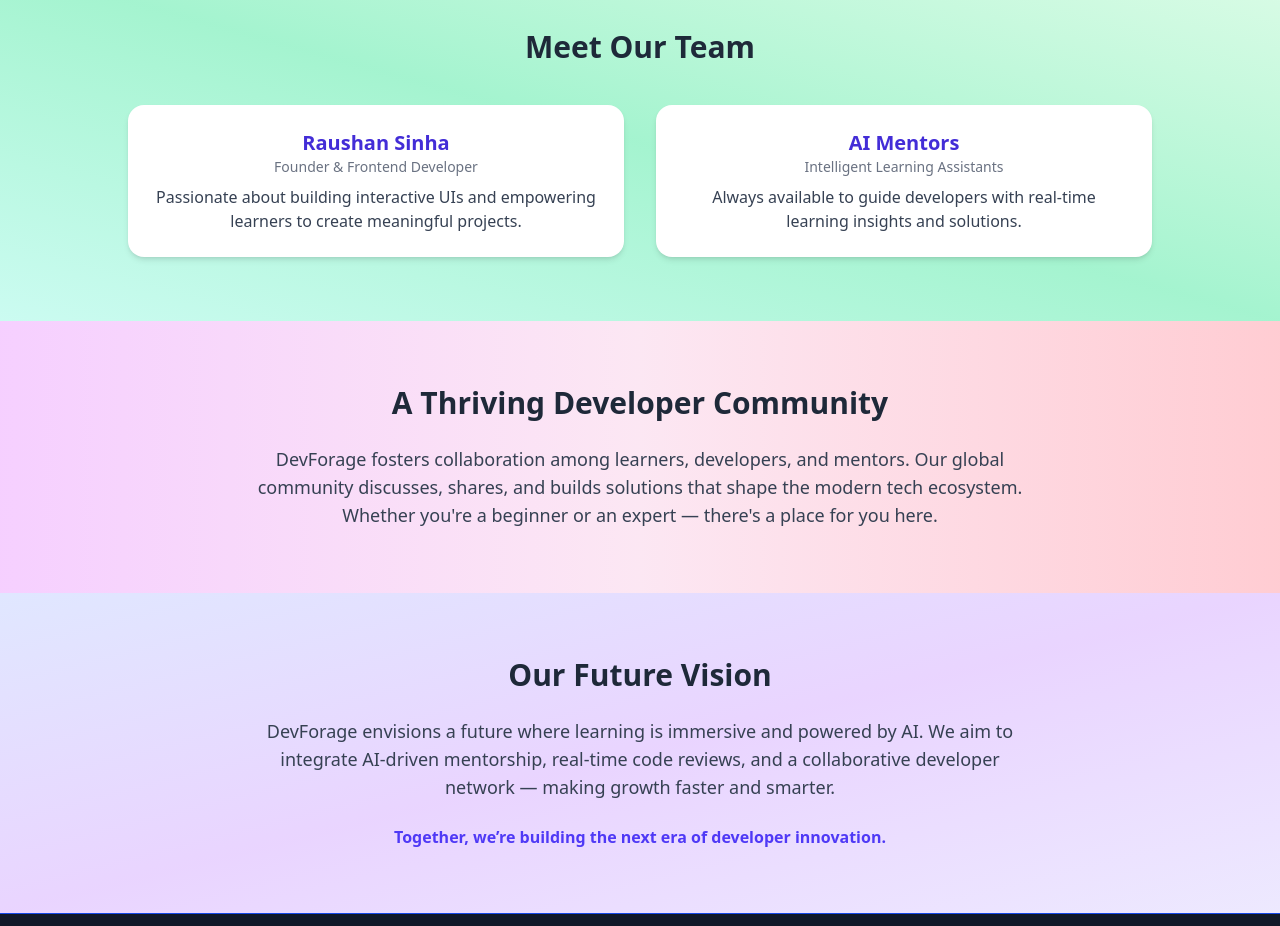
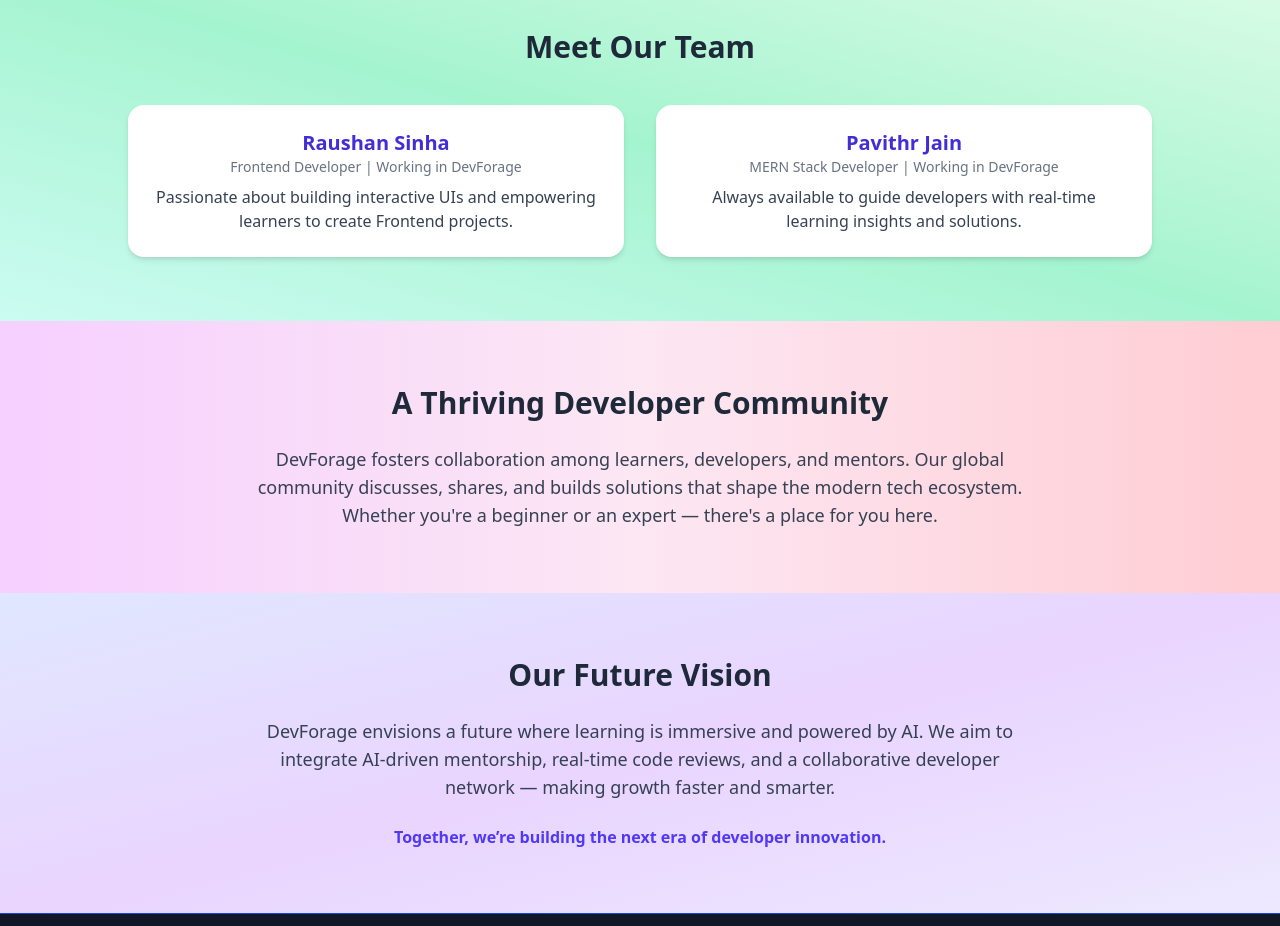
Before and after one commit to raushan-sinha/dev-forage, a React (Vite) app: page /about in a window 1280 px wide. Shown: the part 1060-1986 px from the top of the page. Built offline with nearby package versions, Linux system fonts and the light colour scheme.

Commit message:
Bio changed in Team Section in the About.jsx file

```diff
--- a/src/pages/About/sections/TeamSection.jsx
+++ b/src/pages/About/sections/TeamSection.jsx
@@ -3,12 +3,12 @@ import React from "react";
 const team = [
     {
         name: "Raushan Sinha",
-        role: "Founder & Frontend Developer",
-        bio: "Passionate about building interactive UIs and empowering learners to create meaningful projects.",
+        role: "Frontend Developer | Working in DevForage",
+        bio: "Passionate about building interactive UIs and empowering learners to create Frontend projects.",
     },
     {
-        name: "AI Mentors",
-        role: "Intelligent Learning Assistants",
+        name: "Pavithr Jain",
+        role: "MERN Stack Developer | Working in DevForage",
         bio: "Always available to guide developers with real-time learning insights and solutions.",
     },
 ];
```
